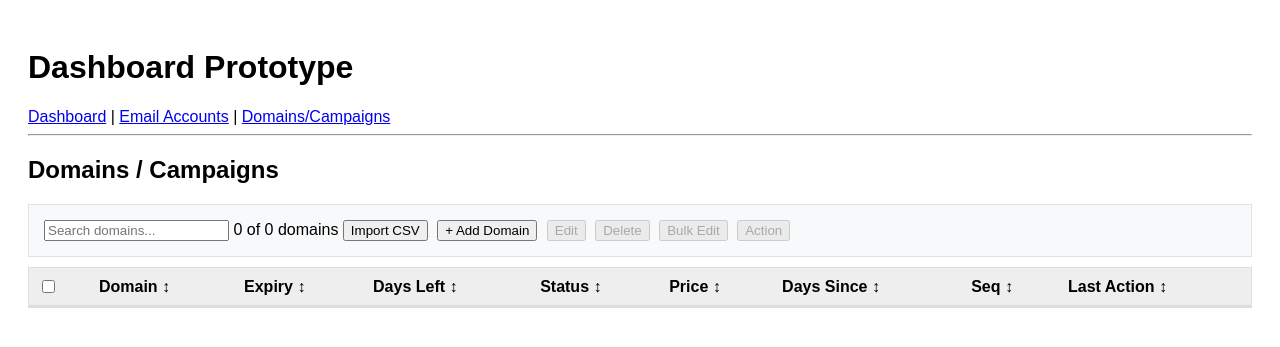
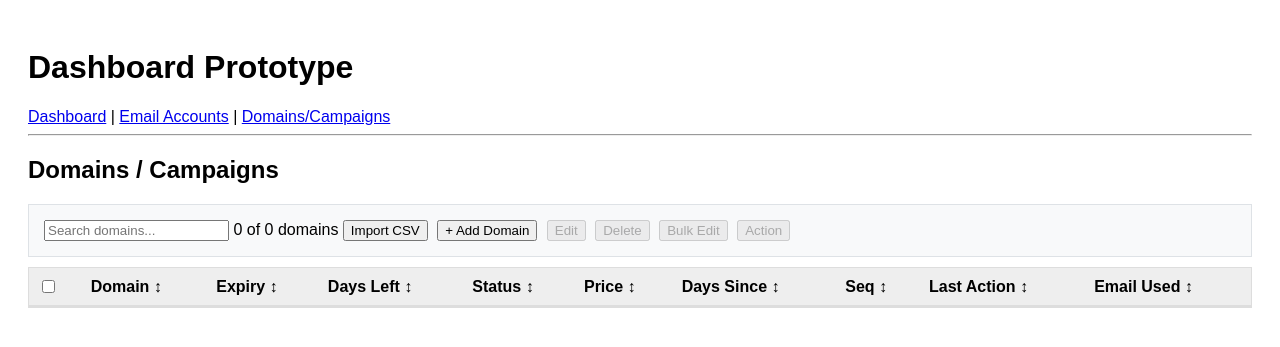
Before and after one commit to dalamaa/Domain_Campaign_Tool, a Flask app: page /domains in a window 1280 px wide. Shown: the top 347 px of the page. Run offline with Flask 3, Linux system fonts and the light colour scheme; data that the repository does not hold is empty; some libraries are stand-ins or nearby versions.

Commit message:
Show latest email used in campaign table

```diff
--- a/app/routes/api.py
+++ b/app/routes/api.py
@@ -242,6 +242,15 @@ def get_domains():
         has_history = bool(c and CampaignHistory.query.filter_by(campaign_id=c.id).first())
         has_values = has_history
 
+        # Get latest action's emails
+        latest_emails = []
+        if c and has_history:
+            latest = CampaignHistory.query.filter_by(campaign_id=c.id).order_by(CampaignHistory.sequence.desc()).first()
+            if latest:
+                # Debug print
+                print(f"DEBUG: Latest history {latest.id} for campaign {c.id}, found {len(latest.history_email_used)} emails.")
+                latest_emails = [e.email_code for e in latest.history_email_used]
+
         raw_action = c.last_action if c else ''
         friendly_action = action_mapping.get(str(raw_action), raw_action)
         results.append({
@@ -253,6 +262,7 @@ def get_domains():
             'seq': c.current_sequence if has_history else '',
             'lastContact': c.last_contact_date.isoformat() if c and c.last_contact_date else '',
             'lastAction': friendly_action if has_history else '',
+            'latestEmails': ", ".join(latest_emails),
             'hasValues': has_values
         })
     return jsonify(results)
--- a/app/static/js/pages/domains.js
+++ b/app/static/js/pages/domains.js
@@ -122,6 +122,7 @@ async function renderDomainTable() {
       const daysSince = lastContactDate
         ? Math.floor((today - lastContactDate) / (1000 * 60 * 60 * 24))
         : "N/A";
+      // Ensure we use the property 'latestEmails' returned by the API
       return `
         <tr class="${selectedDomains.has(c.id) ? "selected" : ""}">
             <td><input type="checkbox" ${selectedDomains.has(c.id) ? "checked" : ""} onchange="toggleDomainSelection(${c.id})"></td>
@@ -133,6 +134,7 @@ async function renderDomainTable() {
             <td>${daysSince} days</td>
             <td>${c.hasValues ? c.seq : "Not started"}</td>
             <td>${c.lastAction || "N/A"}</td>
+            <td>${c.latestEmails || "N/A"}</td>
         </tr>`;
     })
     .join("");
--- a/app/templates/domains.html
+++ b/app/templates/domains.html
@@ -87,6 +87,12 @@
             onclick="sortTable('lastAction')"
           >
             Last Action ↕
+          </th>
+          <th
+            style="position: sticky; top: 0; background: #eee; cursor: pointer"
+            onclick="sortTable('latestEmails')"
+          >
+            Email Used ↕
           </th>
         </tr>
       </thead>
@@ -329,5 +335,20 @@
       el.disabled = !el.disabled;
     }
   }
+
+  // Example snippet of render logic integration:
+  // return `
+  //   <tr class="${selectedDomains.has(c.id) ? "selected" : ""}">
+  //       <td><input type="checkbox" ${selectedDomains.has(c.id) ? "checked" : ""} onchange="toggleDomainSelection(${c.id})"></td>
+  //       <td onclick="openHistoryModal(${c.id}, '${c.domain}')" style="cursor:pointer; text-decoration: underline;">${c.domain}</td>
+  //       <td>${c.expiry || "N/A"}</td>
+  //       <td>${daysLeft} days</td>
+  //       <td>${c.status || "Dormant"}</td>
+  //       <td>${c.price ? `$${c.price}` : "N/A"}</td>
+  //       <td>${daysSince} days</td>
+  //       <td>${c.hasValues ? c.seq : "Not started"}</td>
+  //       <td>${c.lastAction || "N/A"}</td>
+  //       <td>${c.latestEmails || "N/A"}</td>
+  //   </tr>`;
 </script>
 {% endblock %}
```
